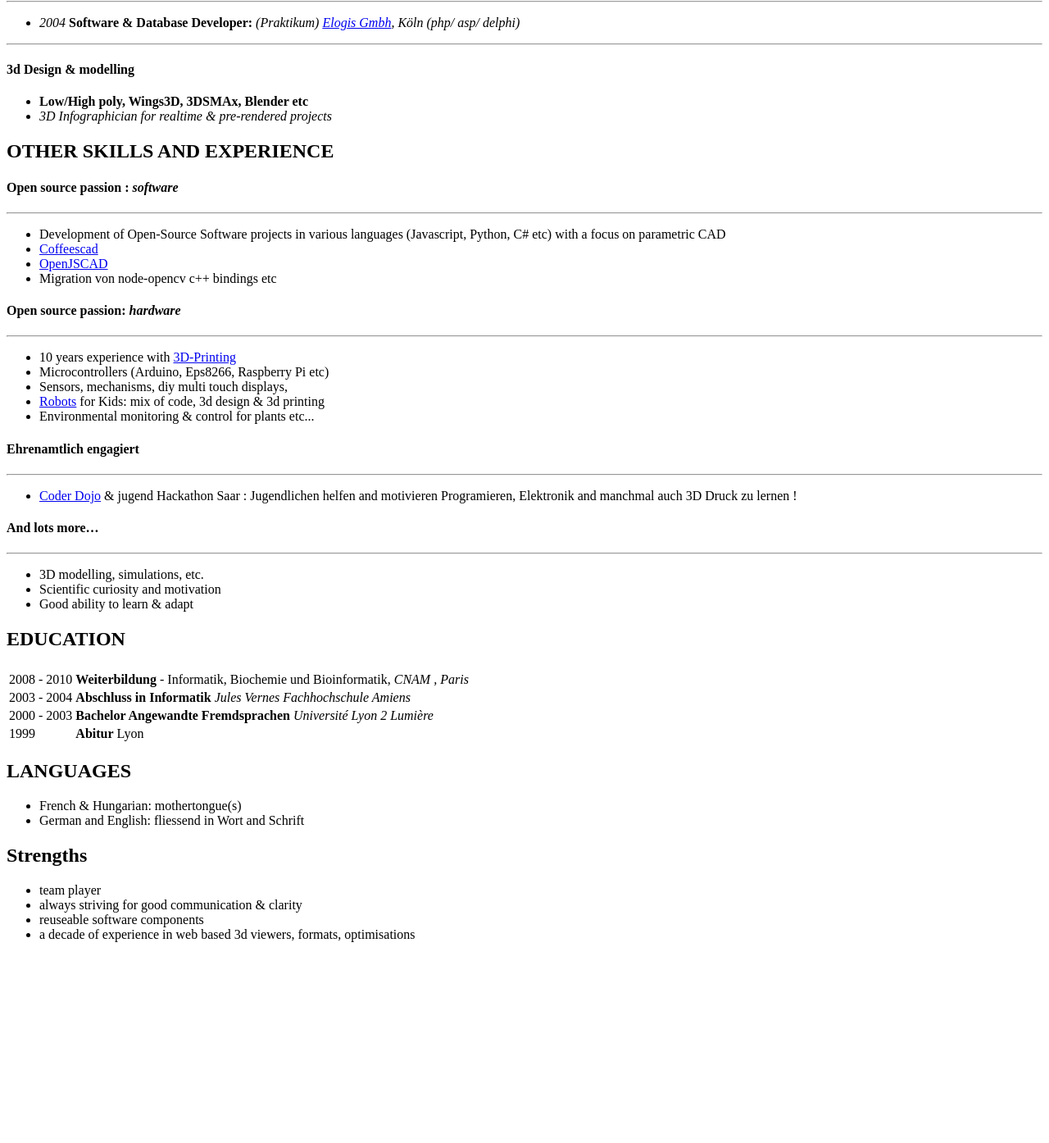
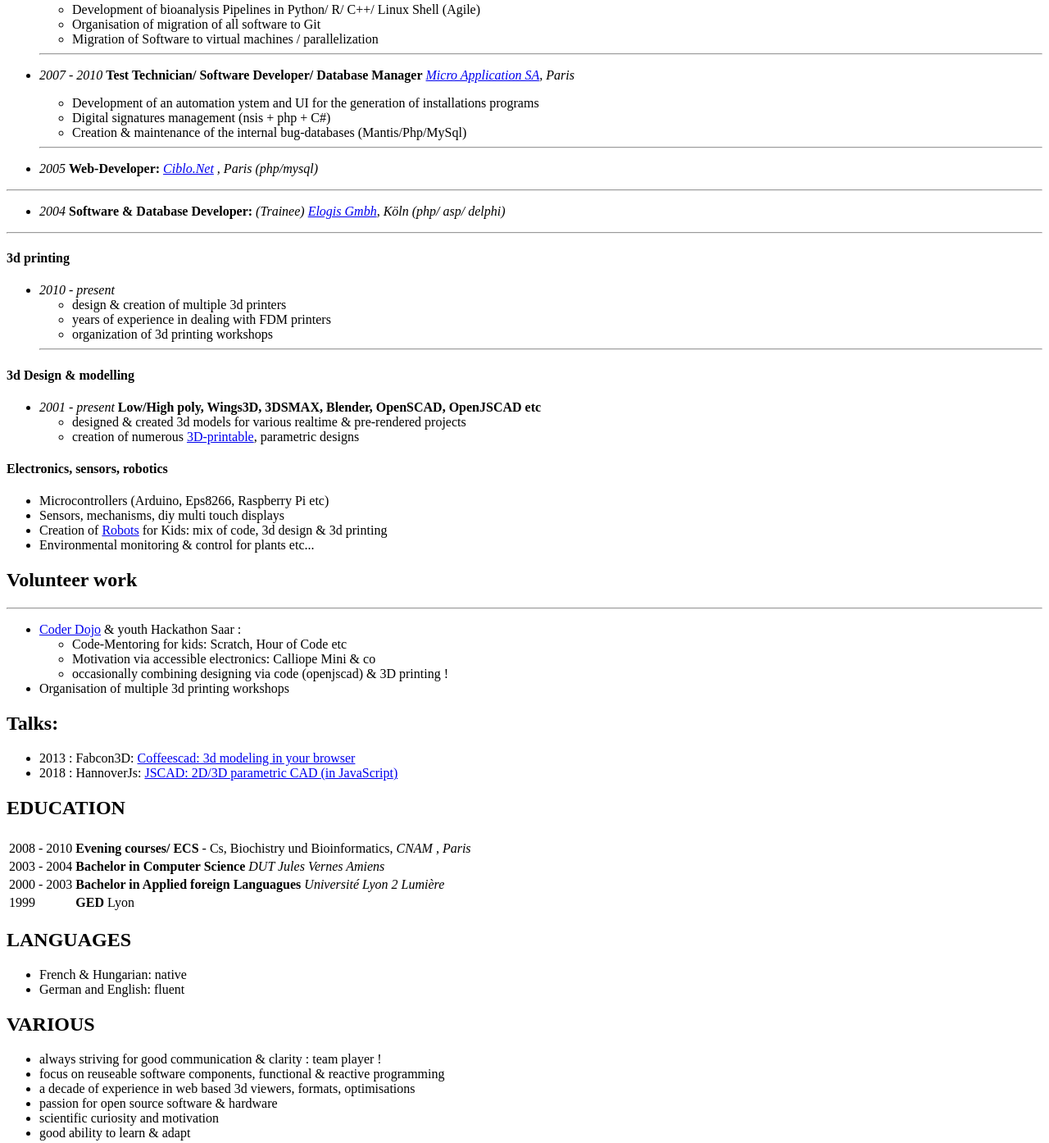
Before and after one commit to kaosat-dev/kaosat-dev.github.io, an Eleventy site: page docs/cv-en.md in a window 1280 px wide. Shown: the part 949-2343 px from the top of the page at 82% size. Before the commit the page ends 2114 px from the top, so only its background shows below. Built offline with nearby package versions, Linux system fonts and the light colour scheme; Eleventy itself is replaced by a stand-in of ours; files that its build step writes are made by us from their sources.

Commit message:
chore(cv): more updates, cleanups & improvements

```diff
--- a/docs/cv-en.md
+++ b/docs/cv-en.md
@@ -4,27 +4,33 @@
 |                          |                               |                                          |
 | ------------------------ | ----------------------------- | ---------------------------------------- |
 | moissette.mark@gmail.com | +4915902511517                | https://github.com/kaosat-dev            |
-| Born: 18.07.1981         | Civil union, 2 children          | Languages : English, German, French, Hungarian |
+| Born: 18.07.1981         | Civil union, 2 children       | Languages : English, German, French, Hungarian |
 
 ## SKILLS AND EXPERIENCE
 
 #### Software development
 
-  - **Javascript, Node.js, Python, C++,  Php/MySql,  .Net/CSharp**
-
+  - **Javascript: Node.js, RxJs, Electron, Webpack, Browserify etc**
+  - **Python, C++,  Php/MySql,  .Net/CSharp**
   - **Linux , Mac, CI, Docker, Agile /SCRUM**
 
   -----------------------------------------------------------------------
 
   - *2018 - 2019*  **Web Application Developer** *[Stykka Aps](https://stykka.com/), Remote*
-    * Development of cnc UI & 3d viewer (node.js , WebGL, Vue.js, Elixir)
+    * Development of cnc UI & 3d viewer (Node.js , WebGL, Vue.js, Elixir)
       * reuseable, modular software components
-      * backend, frontend (Elixir, Webpack etc.)
+      * backend & frontend (Elixir, Webpack etc.)
       * Docker container creation & deployment
     -----------------------------------------------------------------------
 
+  - *2016 - present* **Core maintainer/ Developer of OpenJSCAD** *[OpenJSCAD](https://github.com/jscad), Project*
+    * Development of core features & UI of parametric 2D/3d modeling program (Javascript, Node.js)
+      * migration from monolithic code to node modules
+      * development of core features, UI, desktop app parametric 2D/3d modeling program (Javascript, Coffeescript, Node.js)
+    -----------------------------------------------------------------------
+
   - *2014 - 2018*  **Web Application Developer** *[Ultimaker BV](https://ultimaker.com/) / [youmagine.com](youmagine.com), Remote*
-    * Development of 3d viewer / modelling /rendering software (node.js , WebGL, React, Cycle.js)
+    * Development of 3d viewer / modelling /rendering software (Node.js , WebGL, React, Cycle.js)
       * reuseable, modular software components
       * backend, frontend, mobile app (Browserify, Webpack etc.)
       * Docker container creation & deployment
@@ -34,6 +40,12 @@
   - *2014* **Software Developer** *[KIT](https://www.kit.edu/), Karlsruhe*
     * Development of accessibility database (Sight/Hearing/Wheelchair etc.)  & UI (Javascript, Polymer)
     * Maintenance and use of 3d Printers (creation of custom 3d printed designs etc)
+    * Development of ui & backend for custom 3d scanner software
+    * Migration of [node-opencv](https://github.com/peterbraden/node-opencv) c++ bindings to use Nan
+    -----------------------------------------------------------------------
+
+  - *2012 - 2017* **Creator/ Developer of CoffeeSCAD** *[Coffeescad](https://github.com/kaosat-dev/CoffeeSCad), Project*
+    * Development of core & UI of parametric 2D/3d modeling program (Javascript, Coffeescript, Node.js)
     -----------------------------------------------------------------------
 
   - *2011 - 2014* **Software Developer/ Bioinformatician** *[Labor für Genomik and Informatik, INRA](https://urgi.versailles.inra.fr/) ,Versailles*
@@ -51,65 +63,63 @@
   - *2005* **Web-Developer:** *[Ciblo.Net](http://www.ciblo.net/) , Paris (php/mysql)*
    -----------------------------------------------------------------------
 
-  - *2004*  **Software & Database Developer:**  *(Praktikum)* *[Elogis Gmbh](http://www.elogis.de/), Köln (php/ asp/ delphi)*
+  - *2004*  **Software & Database Developer:**  *(Trainee)* *[Elogis Gmbh](http://www.elogis.de/), Köln (php/ asp/ delphi)*
    -----------------------------------------------------------------------
+
+#### 3d printing
+
+- *2010 - present*
+   * design & creation of multiple 3d printers
+   * years of experience in dealing with FDM printers
+   * organization of 3d printing workshops
+  -----------------------------------------------------------------------
 
 #### 3d Design & modelling
 
-  - **Low/High poly, Wings3D, 3DSMAx, Blender etc**
-  - *3D Infographician for realtime & pre-rendered projects*
+  - *2001 - present* **Low/High poly, Wings3D, 3DSMAX, Blender, OpenSCAD, OpenJSCAD etc**
+    * designed & created 3d models for various realtime & pre-rendered projects
+    * creation of numerous [3D-printable](https://www.thingiverse.com/ckaos/about), parametric designs
 
-## OTHER SKILLS AND EXPERIENCE
+#### Electronics, sensors, robotics
 
-#### **Open source passion** :  *software*
+ - Microcontrollers (Arduino, Eps8266, Raspberry Pi etc)
+ - Sensors, mechanisms, diy multi touch displays
+ - Creation of [Robots](https://github.com/PiRo-bots/kiwikee) for Kids: mix of code, 3d design & 3d printing
+ - Environmental monitoring & control for plants etc...
+
+## Volunteer work
 -----------------------------------------------------------------------
 
-  - Development of Open-Source Software projects in various languages (Javascript, Python, C# etc) with a focus on parametric CAD
-  - [Coffeescad](https://github.com/kaosat-dev/CoffeeSCad)
-  - [OpenJSCAD](https://github.com/jscad)
-  - Migration von node-opencv c++ bindings etc
+  - [Coder Dojo](http://coderdojo-saar.de/) & youth Hackathon Saar :
+     * Code-Mentoring for kids: Scratch, Hour of Code etc
+     * Motivation via accessible electronics: Calliope Mini & co
+     * occasionally combining designing via code (openjscad) & 3D printing !
+  - Organisation of multiple 3d printing workshops
 
-#### **Open source passion**: *hardware*
------------------------------------------------------------------------
+## Talks:
 
-
- - 10 years experience with [3D-Printing](https://www.thingiverse.com/ckaos/about)
- - Microcontrollers (Arduino, Eps8266, Raspberry Pi etc)
- - Sensors, mechanisms, diy multi touch displays,
- - [Robots](https://github.com/PiRo-bots/kiwikee) for Kids: mix of code, 3d design & 3d printing
- - Environmental monitoring & control for plants etc...
-
-#### Ehrenamtlich engagiert
------------------------------------------------------------------------
-
-
-  - [Coder Dojo](http://coderdojo-saar.de/) & jugend Hackathon Saar : Jugendlichen helfen and motivieren Programieren, Elektronik and manchmal auch 3D Druck zu lernen !
-
-#### And lots more…
------------------------------------------------------------------------
-
-
-- 3D modelling, simulations, etc.
-- Scientific curiosity and motivation
-- Good ability to learn & adapt
+- 2013 : Fabcon3D: [Coffeescad: 3d modeling in your browser](https://www.golem.de/news/coffeescad-3d-druckmodellierung-im-browser-1305-99271.html)
+- 2018 : HannoverJs: [JSCAD: 2D/3D parametric CAD (in JavaScript)](https://www.youtube.com/watch?v=PLA8VPRRi6A)
 
 ## EDUCATION
 
 |             |                                          |
 | ----------- | ---------------------------------------- |
-| 2008 - 2010 | **Weiterbildung** - Informatik, Biochemie und Bioinformatik, *CNAM , Paris* |
-| 2003 - 2004 | **Abschluss in Informatik** *Jules Vernes Fachhochschule Amiens* |
-| 2000 - 2003 | **Bachelor Angewandte Fremdsprachen** *Université Lyon 2 Lumière* |
-| 1999        | **Abitur** Lyon                          |
+| 2008 - 2010 | **Evening courses/ ECS** - Cs, Biochistry und Bioinformatics, *CNAM , Paris* |
+| 2003 - 2004 | **Bachelor in Computer Science** *DUT Jules Vernes Amiens* |
+| 2000 - 2003 | **Bachelor in Applied foreign Languagues** *Université Lyon 2 Lumière* |
+| 1999        | **GED** Lyon                          |
 
 ## LANGUAGES
 
-- French & Hungarian: mothertongue(s)
-- German and English: fliessend in Wort and Schrift
+- French & Hungarian: native
+- German and English: fluent
 
-## Strengths
+## VARIOUS
 
-- team player
-- always striving for good communication & clarity
-- reuseable software components
+- always striving for good communication & clarity : team player !
+- focus on reuseable software components, functional & reactive programming
 - a decade of experience in web based 3d viewers, formats, optimisations
+- passion for open source software & hardware
+- scientific curiosity and motivation
+- good ability to learn & adapt
```
